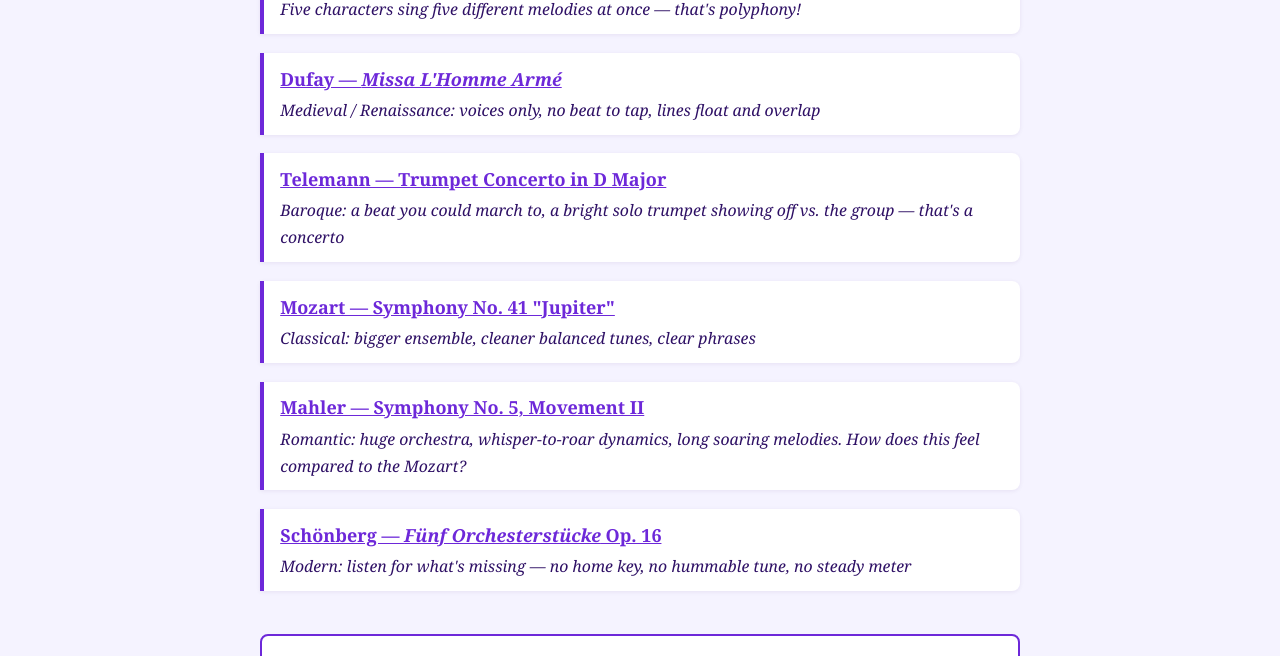
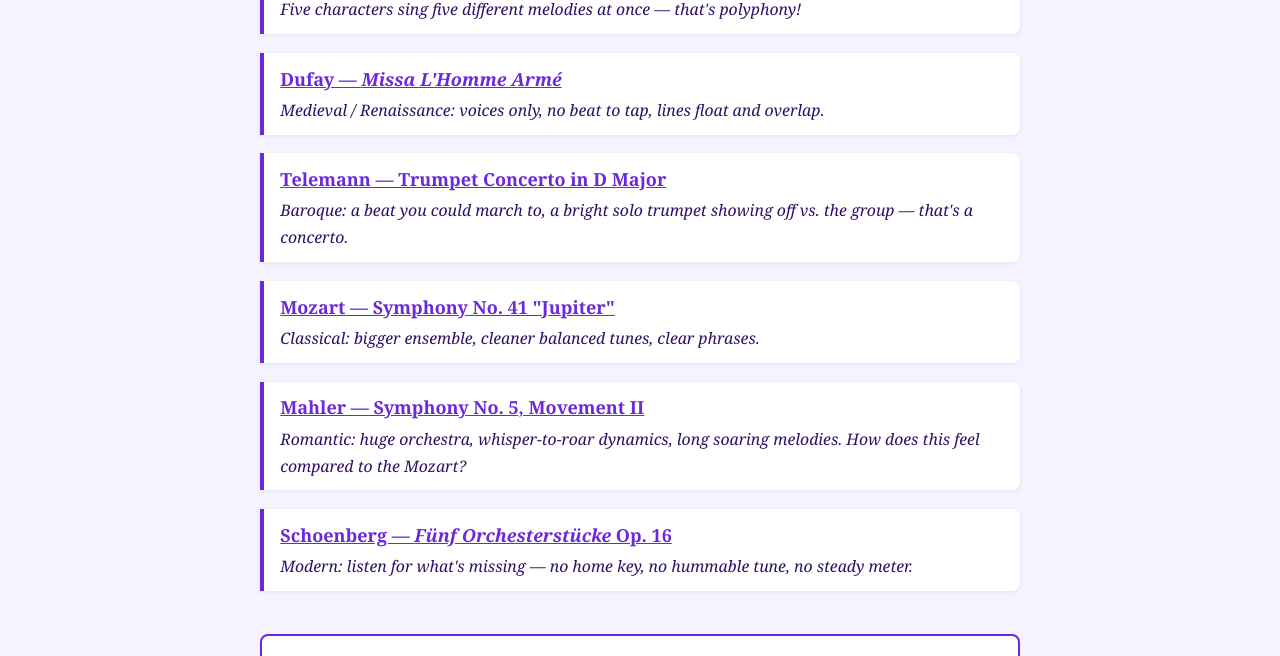
Before and after one commit to purple4reina/wallowalake, a Jekyll site: the page built from 2026/monday.md, in a window 1280 px wide and 900 px high, scrolled down 1278 px. Shown: the part 161-817 px from the top of the window. Built offline with Jekyll 4.4.1, drawn with Linux system fonts in a browser that asks for light colours.

Commit message:
Proofread 2026 day pages: punctuation, accuracy, and consistency
- Monday: add missing end punctuation; Schönberg -> Schoenberg
- Tuesday: clarify Beethoven moved to Vienna after Mozart's death
- Thursday: name the evening event "Excerpts Night"
- index: use proper 4'33" typography

Co-Authored-By: Claude Opus 4.8 <noreply@anthropic.com>

```diff
--- a/2026/monday.md
+++ b/2026/monday.md
@@ -42,19 +42,19 @@ When I say "music history," what do you picture? This week is really music *appr
     <a href="https://www.youtube.com/watch?v=ibSeyIbNGYA" target="_blank" rel="noopener">
       Dufay — <em>Missa L'Homme Armé</em>
     </a>
-    <span class="rec-note">Medieval / Renaissance: voices only, no beat to tap, lines float and overlap</span>
+    <span class="rec-note">Medieval / Renaissance: voices only, no beat to tap, lines float and overlap.</span>
   </li>
   <li>
     <a href="https://youtu.be/lMsncAgvIXo?t=133" target="_blank" rel="noopener">
       Telemann — Trumpet Concerto in D Major
     </a>
-    <span class="rec-note">Baroque: a beat you could march to, a bright solo trumpet showing off vs. the group — that's a concerto</span>
+    <span class="rec-note">Baroque: a beat you could march to, a bright solo trumpet showing off vs. the group — that's a concerto.</span>
   </li>
   <li>
     <a href="https://youtu.be/0vfU4cmdx-s?t=1373" target="_blank" rel="noopener">
       Mozart — Symphony No. 41 "Jupiter"
     </a>
-    <span class="rec-note">Classical: bigger ensemble, cleaner balanced tunes, clear phrases</span>
+    <span class="rec-note">Classical: bigger ensemble, cleaner balanced tunes, clear phrases.</span>
   </li>
   <li>
     <a href="https://www.youtube.com/watch?v=m3NiCOt_K0w" target="_blank" rel="noopener">
@@ -64,9 +64,9 @@ When I say "music history," what do you picture? This week is really music *appr
   </li>
   <li>
     <a href="https://youtu.be/3bqlt1EOlwg?t=674" target="_blank" rel="noopener">
-      Schönberg — <em>Fünf Orchesterstücke</em> Op. 16
+      Schoenberg — <em>Fünf Orchesterstücke</em> Op. 16
     </a>
-    <span class="rec-note">Modern: listen for what's <em>missing</em> — no home key, no hummable tune, no steady meter</span>
+    <span class="rec-note">Modern: listen for what's <em>missing</em> — no home key, no hummable tune, no steady meter.</span>
   </li>
 </ul>
 
```
Also changed, not shown: 2026/index.md (+1 -1 lines), 2026/thursday.md (+1 -1 lines), 2026/tuesday.md (+1 -1 lines).
